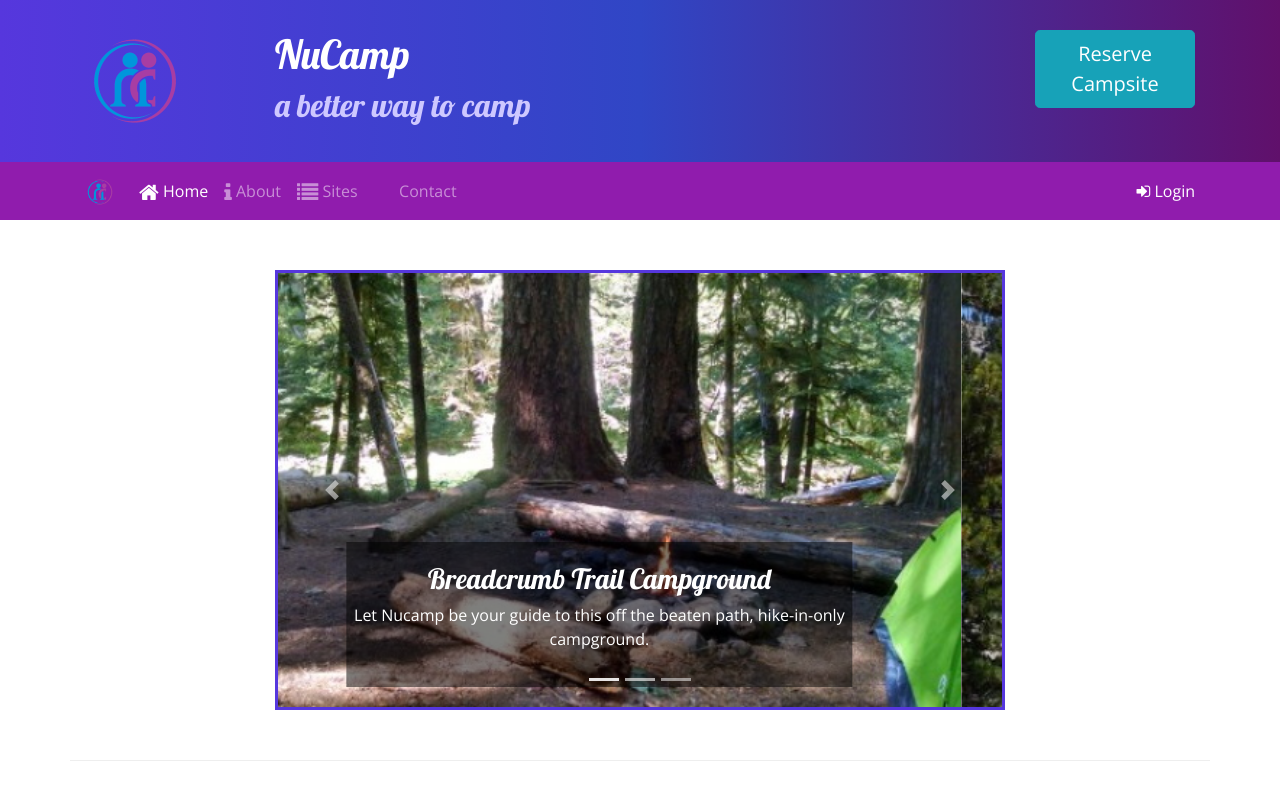
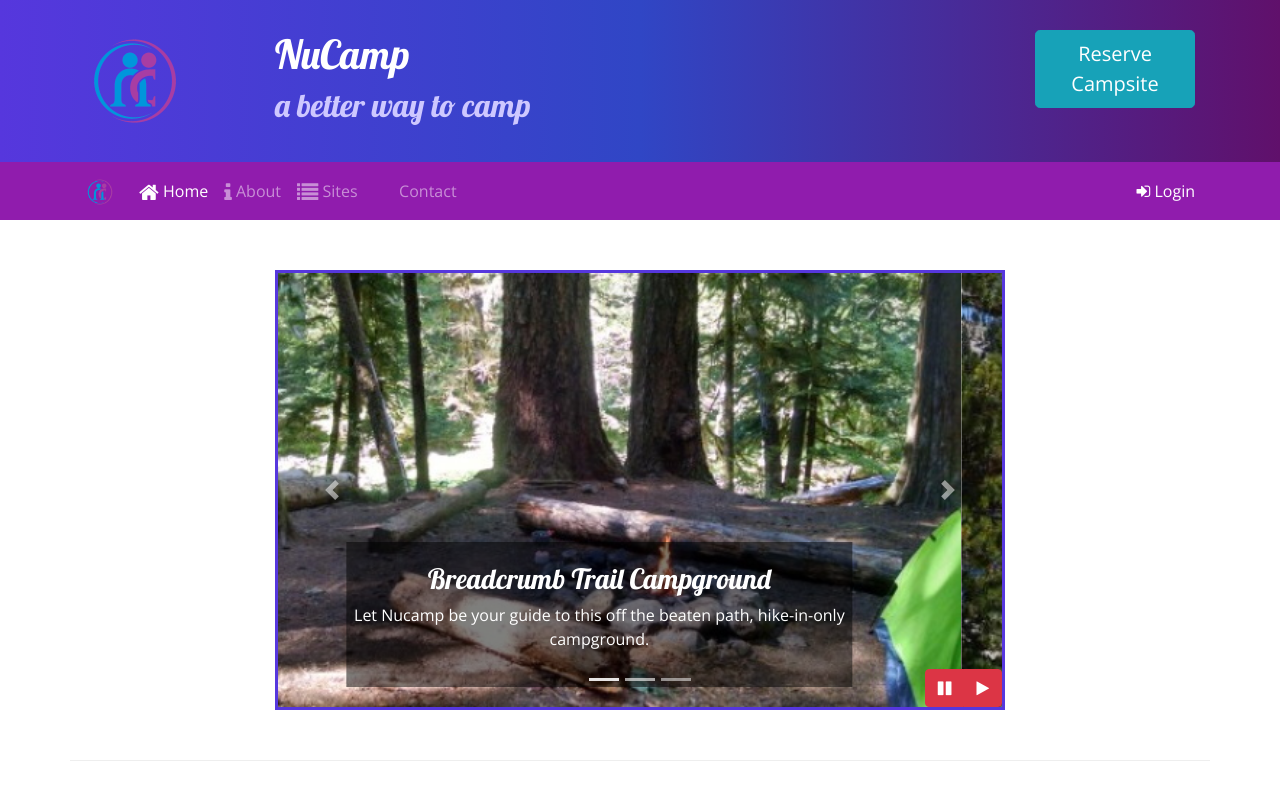
Before and after one commit to karthvp/nucampsite, a website: page index.html in a window 1280 px wide. Shown: the top 800 px of the page. Drawn offline with nearby package versions, Linux system fonts and the light colour scheme.

Commit message:
Bootstrap and jQuery Part 1

```diff
--- a/css/styles.css
+++ b/css/styles.css
@@ -49,3 +49,10 @@ header h2 {
 .carousel {
     border: solid #5637DD;
 }
+
+#carouselButton {
+    position: absolute;
+    right: 0;
+    bottom: 0;
+    z-index: 100;
+}
--- a/index.html
+++ b/index.html
@@ -264,6 +264,15 @@
               <span class="sr-only">Next</span>
             </a>
 
+            <div class="btn-group" id="carouselButton">
+              <button class="btn btn-danger btn-small" id="carouselPause">
+                <i class="fa fa-pause"></i>
+              </button>
+              <button class="btn btn-danger btn-small" id="carouselPlay">
+                <i class="fa fa-play"></i>
+              </button>
+            </div>
+
           </div>
         </div>
       </div>
@@ -391,5 +400,17 @@
     <script src="node_modules/popper.js/dist/umd/popper.min.js"></script>
     <script src="node_modules/bootstrap/dist/js/bootstrap.min.js"></script>
 
+    <script>
+      $(function() {
+        $(".carousel").carousel( {interval: 2000} );
+        $("#carouselPause").click(function(){
+          $(".carousel").carousel("pause");
+        });
+        $("#carouselPlay").click(function(){
+          $(".carousel").carousel("cycle");
+        });
+      });
+    </script>
+
   </body>
 </html>
```
